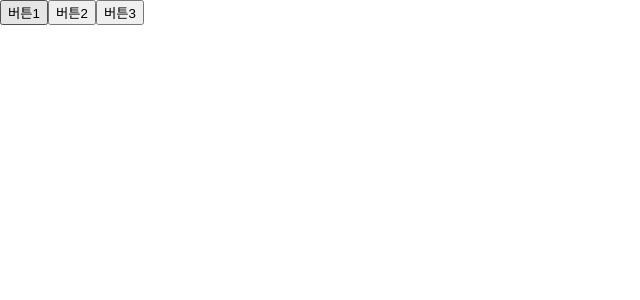
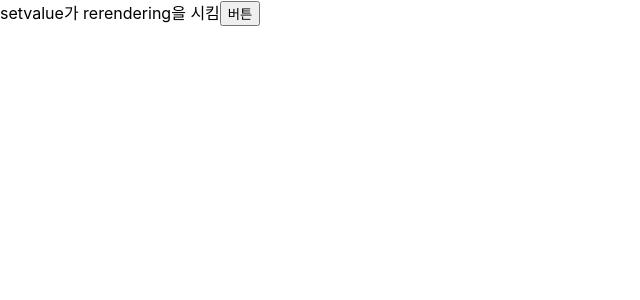
Before and after one commit to shji023/JavaScriptPractice, a React (Create React App) app in the folder react200/test01/: page / in a window 1280 px wide. Shown: the top 300 px of the page, without its empty margins (0-640 px from the left). Built offline with nearby package versions, Linux system fonts and the light colour scheme.

Commit message:
useState

```diff
--- a/react200/test01/src/App.js
+++ b/react200/test01/src/App.js
@@ -1,41 +1,41 @@
 import React,{Component,useEffect,useState,PureComponent} from 'react';
-import { shallowEqualArrays, shallowEqualObjects } from 'shallow-equal';
+// 6. 전역변수 선언하고 함수에서 사용가능
+let value;
+function sampleUseState(num){
+  if(value===undefined){
+    value = num;
+  }
+  return [value, (v)=>{value = v;}];
+}
+let count = 1000;
+function App(props) {
+  count++;
 
-class App extends Component {
-  constructor(props){
-    super(props);
-    this.state = {x:0};
-  }
-  shouldComponentUpdate(nextProps, nextState){
-    console.log(this.state,nextState);
-    console.log(!shallowEqualObjects(this.state, nextState));
-    return !shallowEqualObjects(this.state, nextState);
-  }
-  f1=()=>{
-    this.setState({x:this.state.x});
-  }
-  f2=()=>{
-    this.setState({x:this.state.x+10});
-  }
-  f3=()=>{
-    let ar1 = [1, 2, 3];
-    let ar2 = [1, 2, 3];
-    let ar3 = [1, 2, 4];
-    console.log(shallowEqualArrays(ar1, ar2)); // true
-    console.log(shallowEqualArrays(ar1, ar3)); // false
-  }
-  render() {
-    console.log('render');
-    return (
-      <div>
-        <button onClick={()=>{this.f1()}}>버튼1</button>
-        <button onClick={()=>{this.f2()}}>버튼2</button>
-        <button onClick={()=>{this.f3()}}>버튼3</button>
-      </div>
-    );
-  }
+  // 5. 모호한 코드로 보일 수 있다.
+  // 지역변수처럼 보이는데 이렇게 전역변수처럼 행동하는가?
+  // const면 값을 변경할 수 없는데?
+  const [value, setValue] = useState(10);
+
+  // 7. 비구조화 할당 문법을 테스트
+  let num2 = 10;
+  let ar = [num2, ()=>{console.log(9999);}];
+  let [a, b] = ar;
+  console.log('ar:', a, b);
+
+  // 1. 비동기 함수 이다.
+  // 2. render 이후 호출(componentDidMount하고 동일한 기능)
+  // setValue(11); >> 계속 rerendering되기에 무한루프 빠져버림
+  useEffect(()=>{
+    console.log(3);
+  });
+  console.log(2);
+  return (
+    <div>
+      setvalue가 rerendering을 시킴
+      <button onClick={()=>{setValue(value+1)}}>버튼</button>
+    </div>
+  );
 }
-
 export default App;
 
 
```
